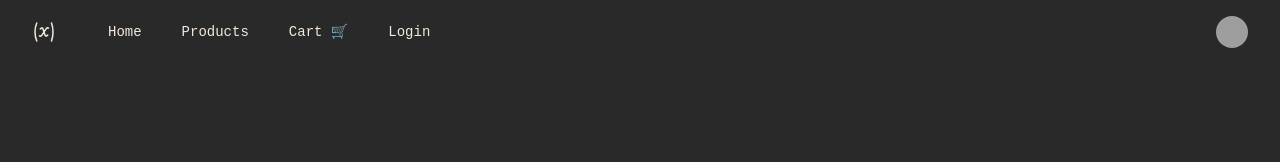
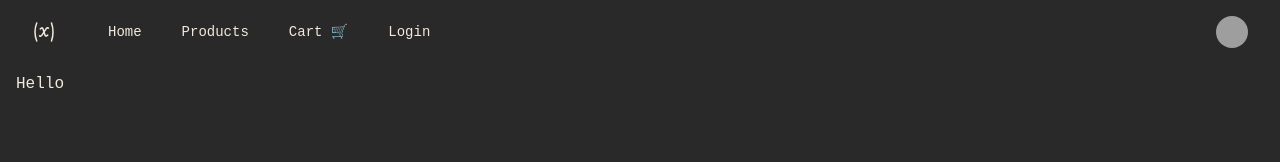
Before and after one commit to lukeconnolly2/Ai-Store, a React (Vite) app in the folder frontend/: page /admindash in a window 1280 px wide. Shown: the top 162 px of the page. Built offline with nearby package versions, Linux system fonts and the light colour scheme; grey boxes are pictures that could not be loaded.

Commit message:
Creating AdminDash.jsx
This will be dashboard for admin privileges

```diff
--- a/frontend/src/App.jsx
+++ b/frontend/src/App.jsx
@@ -10,6 +10,7 @@ import Login from "./pages/Login"
 import { ShopContextProvider } from "./context/ShopContext";
 import { AuthProvider, useAuth } from "./context/auth";
 import { RequireAuth } from "./context/RequireAuth";
+import AdminDash from "./pages/AdminDash";
 
 
 function App() {
@@ -28,6 +29,7 @@ function App() {
             <Route path="/cart" element={<Cart />} />
             <Route path="/checkoutpage" element={<CheckoutPage />} />
             <Route path="/login" element={<Login />}/>
+            <Route path="/admindash" element={<AdminDash />}/>
           </Routes>
         </AnimatePresence>
       </div>
--- /dev/null
+++ b/frontend/src/pages/AdminDash.jsx
@@ -0,0 +1,4 @@
+export default function AdminDash() {
+    return (
+        <div>Hello</div>
+    )};
```
